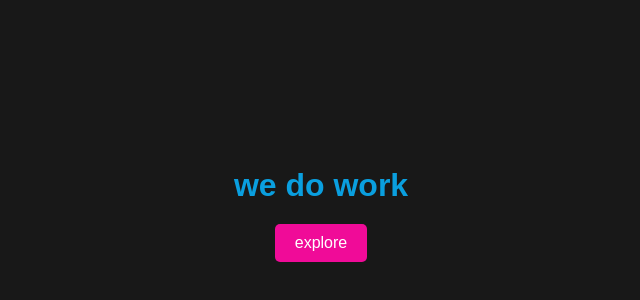
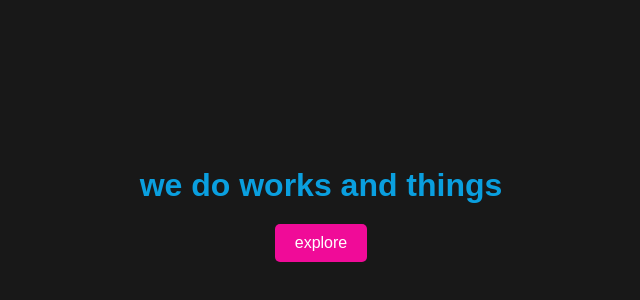
Before and after one commit to mohit-k1708/cohort2, a plain HTML site: page index.html in a window 1280 px wide. Shown: the part 186-486 px from the top of the page, without its empty margins (319-959 px from the left). Drawn offline with Linux system fonts and the light colour scheme.

Commit message:
fifth commit

```diff
--- a/index.html
+++ b/index.html
@@ -7,7 +7,7 @@
     <link rel="stylesheet" href="style.css">
 </head>
 <body>
-    <h1>we do work</h1>
+    <h1>we do works and things</h1>
     <button>explore</button>
 </body>
 </html>
```
Also changed, not shown: style.css (line endings or trailing spaces).
